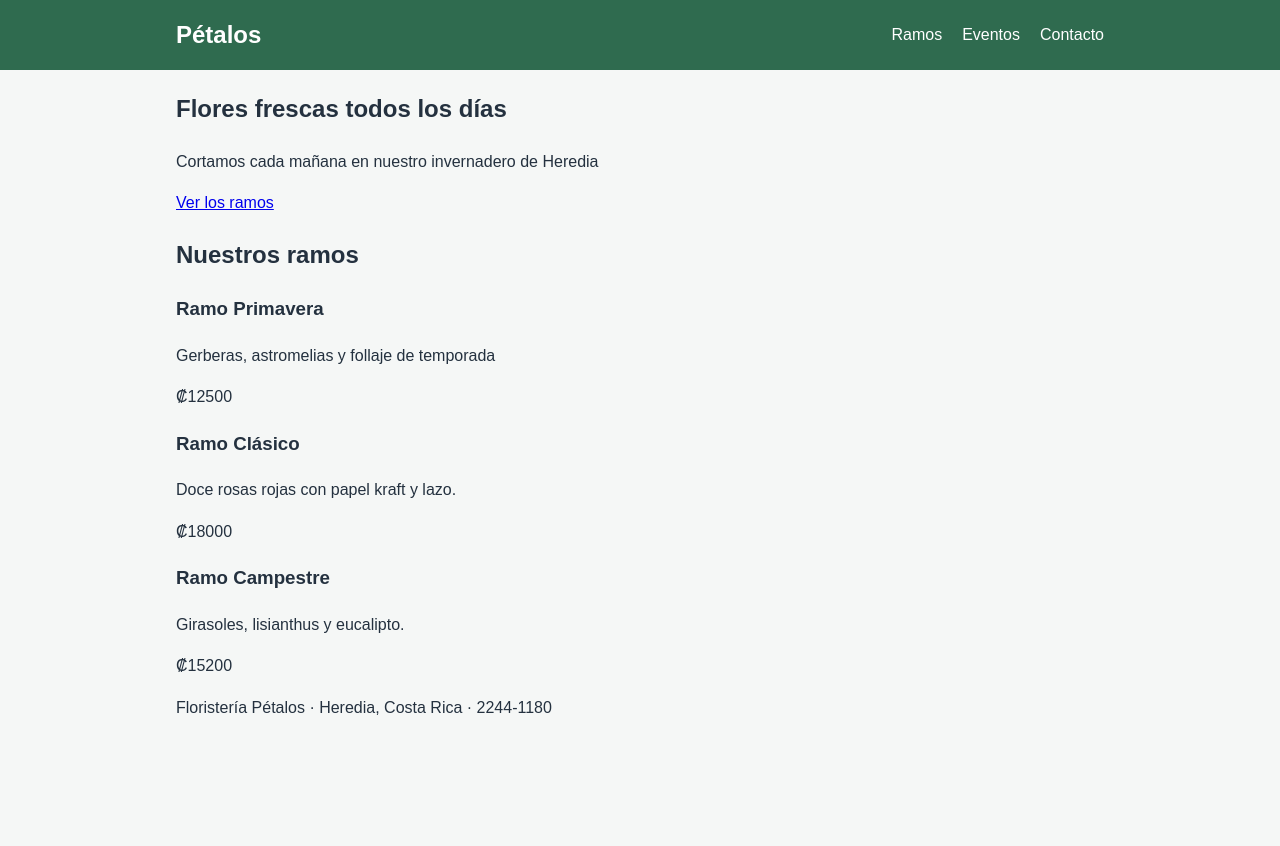
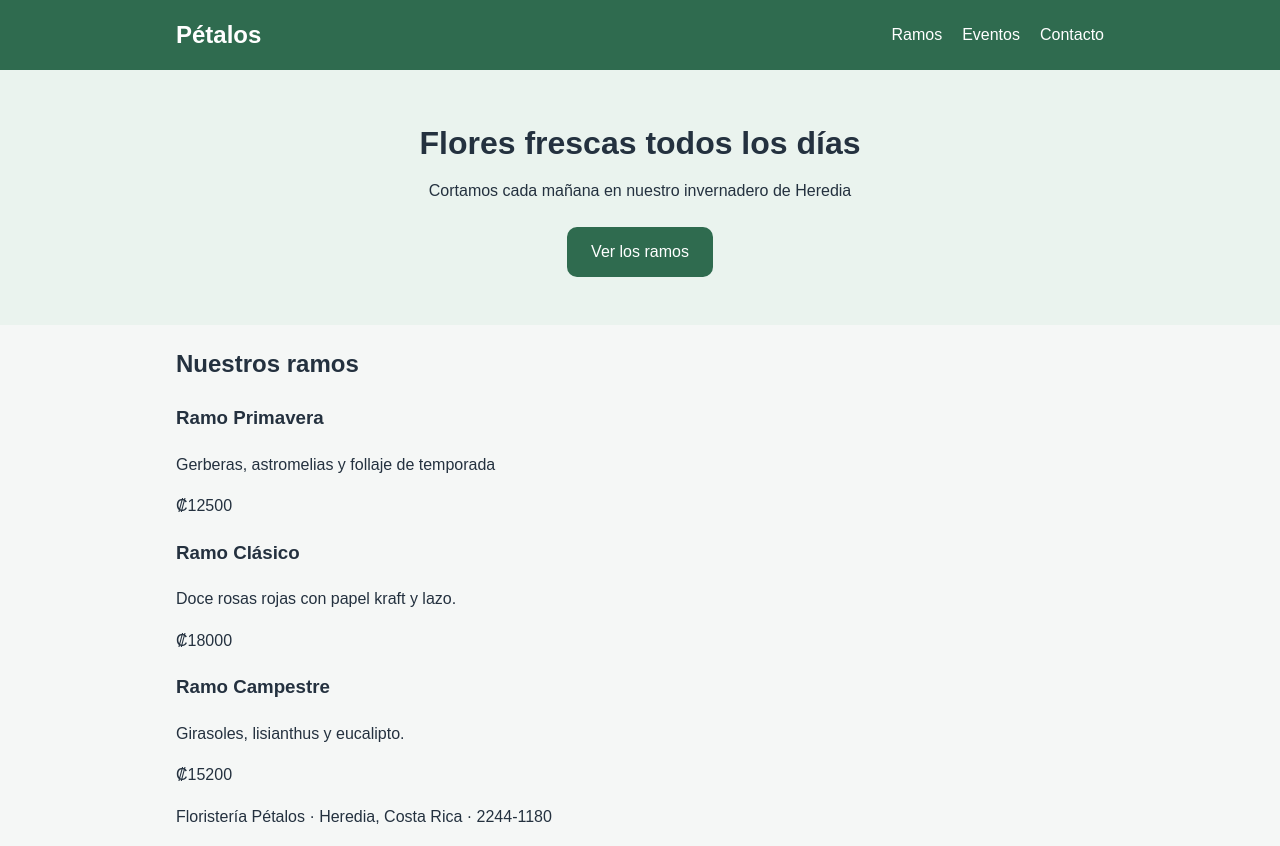
Before and after one commit to Gon4rd/laboratorio-diagnostico, a plain HTML site: page parte1/index.html in a window 1280 px wide. Before the commit the page ends 800 px from the top, so only its background shows below. Drawn offline with Linux system fonts and the light colour scheme.

Commit message:
Da estilo a la portada y al boton

```diff
--- a/parte1/estilos.css
+++ b/parte1/estilos.css
@@ -63,3 +63,31 @@ body {
 .menu a:hover {
   text-decoration: underline;
 }
+
+.portada {
+  background: var(--verde-claro);
+  text-align: center;
+  padding: 3rem 0;
+}
+
+.portada h2 {
+  font-size: 2rem;
+  margin: 0 0 0.5rem;
+}
+
+.portada p {
+  margin: 0 0 1.5rem;
+}
+
+.boton {
+  display: inline-block;
+  background: var(--verde);
+  color: #ffffff;
+  text-decoration: none;
+  padding: 0.75rem 1.5rem;
+  border-radius: var(--radio);
+}
+
+.boton:hover {
+  background: #24523c;
+}
```
